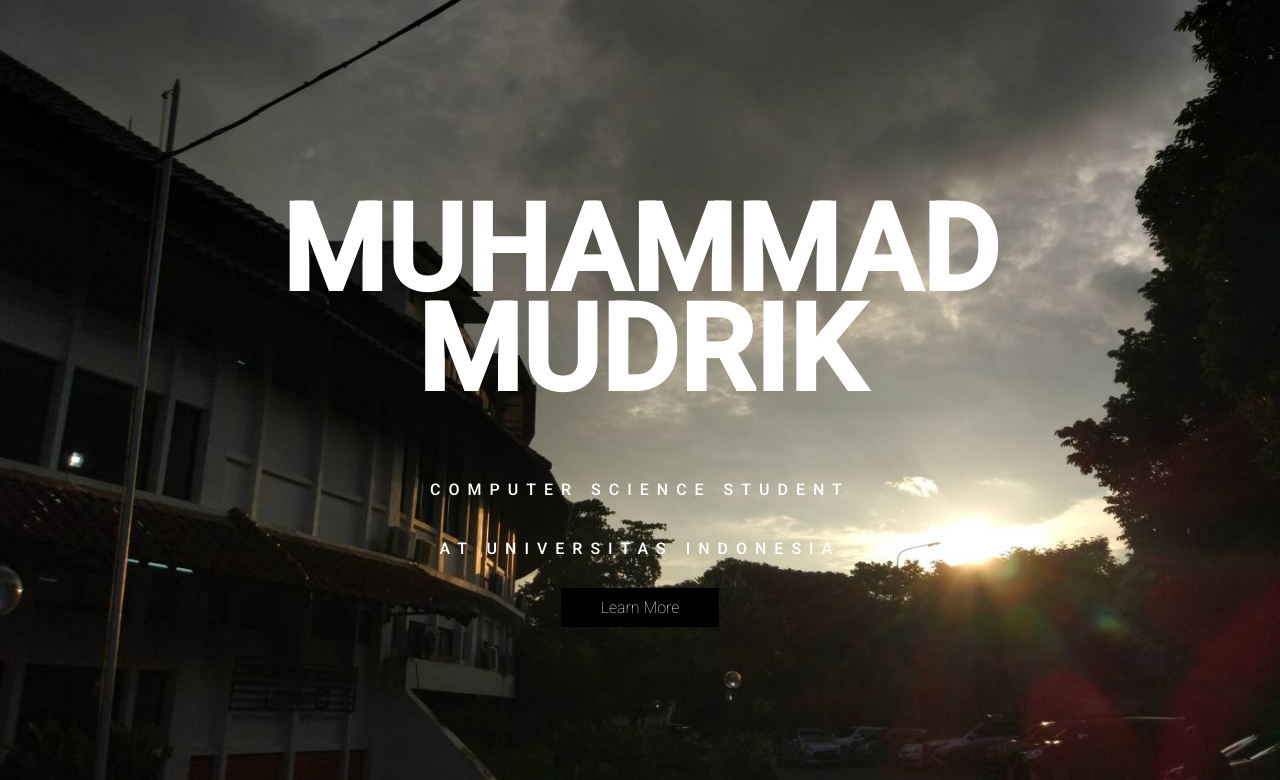
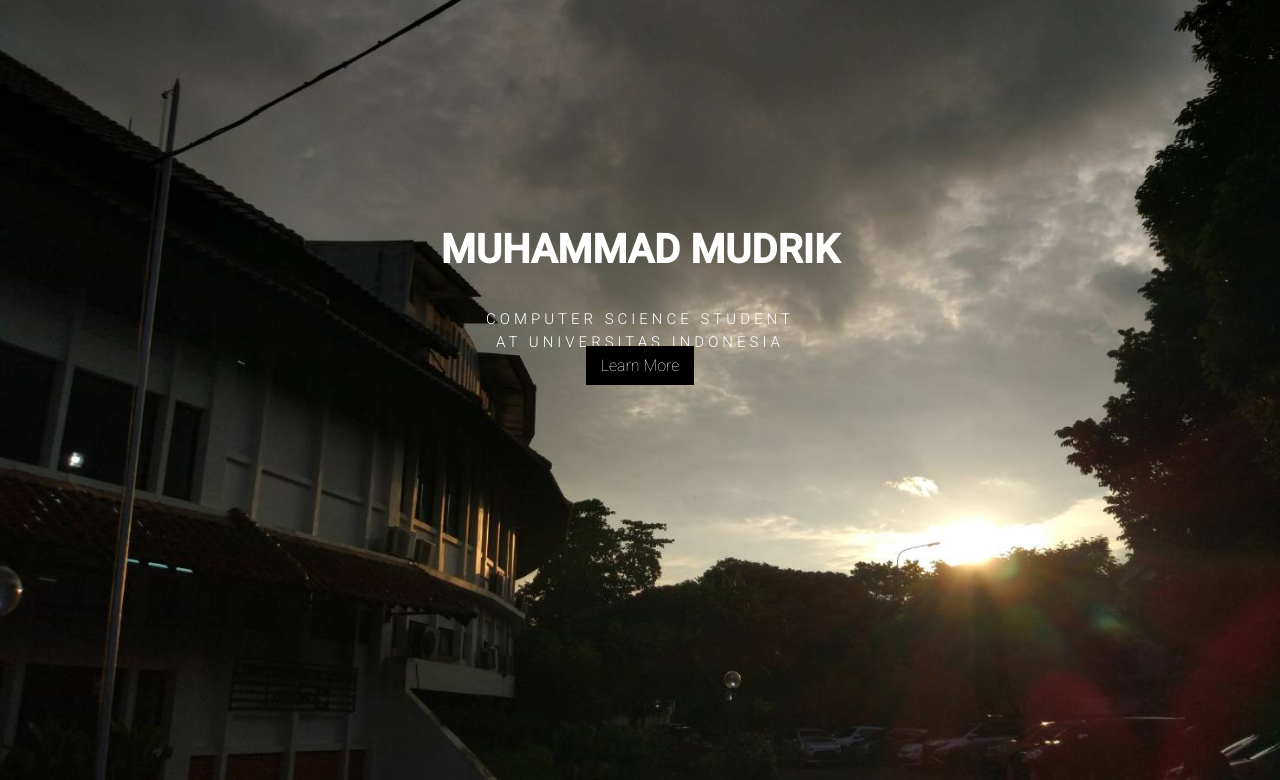
Before and after one commit to Rokamudrik/triyal, a plain HTML site: page index.html in a window 1280 px wide. Shown: the top 780 px of the page. Drawn offline with Linux system fonts and the light colour scheme.

Commit message:
Update style.css

```diff
--- a/style.css
+++ b/style.css
@@ -29,23 +29,24 @@ html, body {
   .header h1 {
     color: #fff;
     line-height: 100px;
-    font-size: 80px;
+    font-size: 40px;
     margin-top: 0;
-    margin-bottom: 80px;
+    margin-bottom: 10px;
     text-transform: uppercase;
   }
 
   @media (min-width:850px) {
     .header h1 {
-      font-size: 120px;
+      font-size: 40px;
     }
   }
 
   .header p {
     color: #fff;
-    font-weight: 500;
-    letter-spacing: 8px;
-    margin-bottom: 40px;
+    font-weight: 300;
+	font-size: 15px;
+    letter-spacing: 4px;
+    margin-bottom: 5px;
     margin-top: 0;
     text-transform: uppercase;
   }
@@ -53,9 +54,10 @@ html, body {
   .btn {
     color: #fff;
     background: #000;
-    padding: 10px 40px;
+    padding: 10px 15px;
     text-decoration: none;
     transition: background .5s;
+	margin-top: 50px;
   }
 
   .nav {
@@ -138,8 +140,8 @@ html, body {
 
   @media (max-width: 500px) {
     .header h1 {
-      font-size: 50px;
-      line-height: 64px;
+      font-size: 30px;
+      line-height: 34px;
     }
 
     .main, .jumbotron {
```
